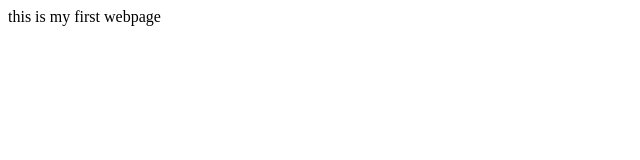
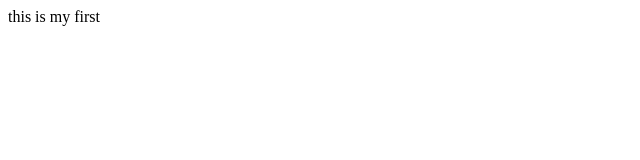
Before and after one commit to Pratik2696/hello-world, a plain HTML site: page index.html in a window 1280 px wide. Shown: the full height of the page, 0-640 px from the left. Drawn offline with Linux system fonts and the light colour scheme.

Commit message:
UPDATED index.html file

```diff
--- a/index.html
+++ b/index.html
@@ -9,6 +9,6 @@
 <body>
 
 
-    this is my first webpage
+    this is my first
 </body>
 </html>
```
